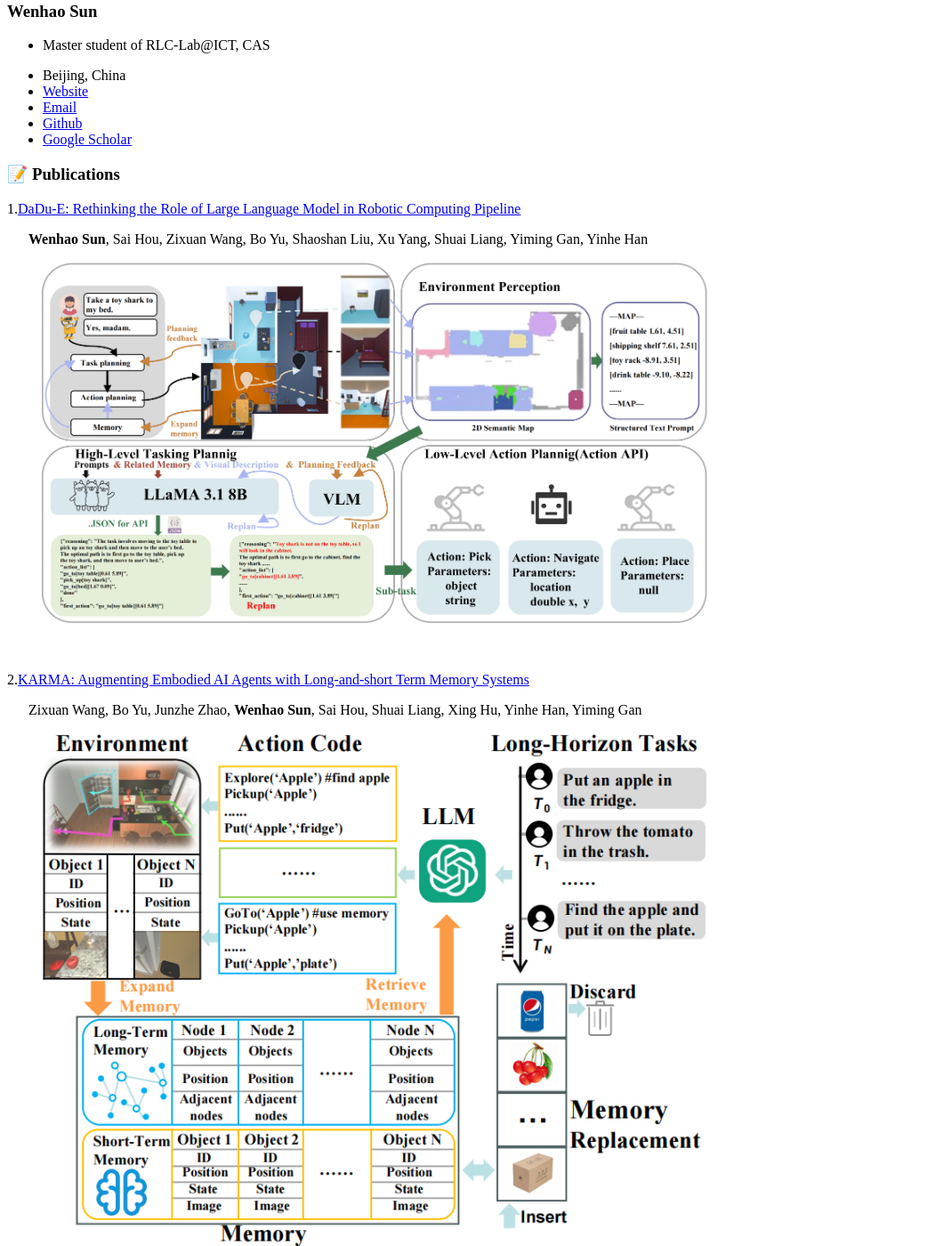
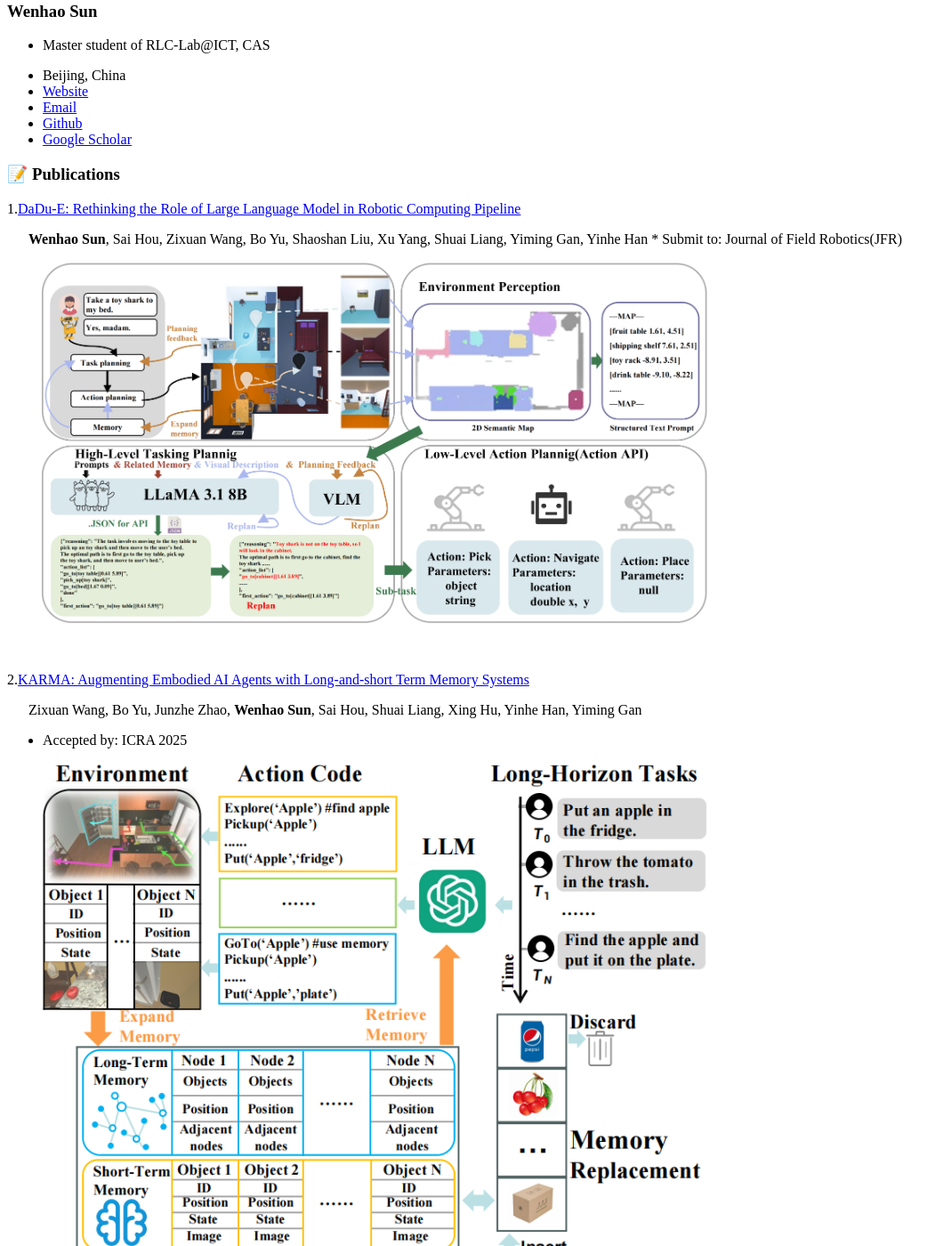
Before and after one commit to sun123-cmd/sun123-cmd.github.io, a Jekyll site: the page built from _pages/includes/pub.md, in a window 1280 px wide and 1400 px high, scrolled down 237 px. Shown: the whole window at 89% size, without its empty margins (0-1069 px from the left). Built offline with Jekyll 4.4.1, drawn with Linux system fonts in a browser that asks for light colours; our own code applies the rules of GitHub Pages for plain Markdown files; some of the changed text lies outside the part shown.

Commit message:
Update pub.md

```diff
--- a/_pages/includes/pub.md
+++ b/_pages/includes/pub.md
@@ -3,6 +3,7 @@
 1.[DaDu-E: Rethinking the Role of Large Language Model in Robotic Computing Pipeline](https://rlc-lab.github.io/dadu-e/)
 
     **Wenhao Sun**, Sai Hou, Zixuan Wang, Bo Yu, Shaoshan Liu, Xu Yang, Shuai Liang, Yiming Gan, Yinhe Han
+    * Submit to: Journal of Field Robotics(JFR)
 
 
 <div style="margin-left: 3%;"><img src="/images/dadu.png" style="width: 750px; height: auto;"></div>
@@ -12,6 +13,7 @@
 2.[KARMA: Augmenting Embodied AI Agents with Long-and-short Term Memory Systems](https://arxiv.org/abs/2409.14908)
 
     Zixuan Wang, Bo Yu, Junzhe Zhao, **Wenhao Sun**, Sai Hou, Shuai Liang, Xing Hu, Yinhe Han, Yiming Gan
+* Accepted by: ICRA 2025
 
 <div style="margin-left: 3%;"><img src="/images/karma.png" style="width: 750px; height: auto;"></div>
 
@@ -21,5 +23,5 @@
 
    Bing Xu, Chunju Zhang, Wencong Liu, Jianwei Huang, Yujiao Su, Yucheng Yang, Weijie Jiang, **Wenhao Sun**
 
-    Remote Sensing 2023
+* Accepted by: Remote Sensing 2023
 <div style="margin-left: 3%;"><img src="/images/fkgrnet.png" style="width: 750px; height: auto;"></div>
```
